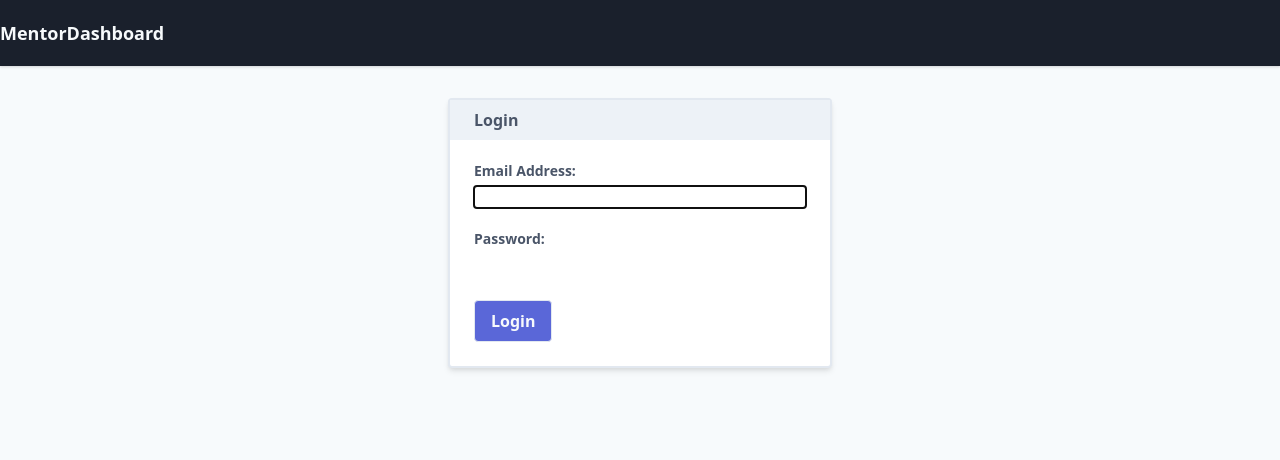
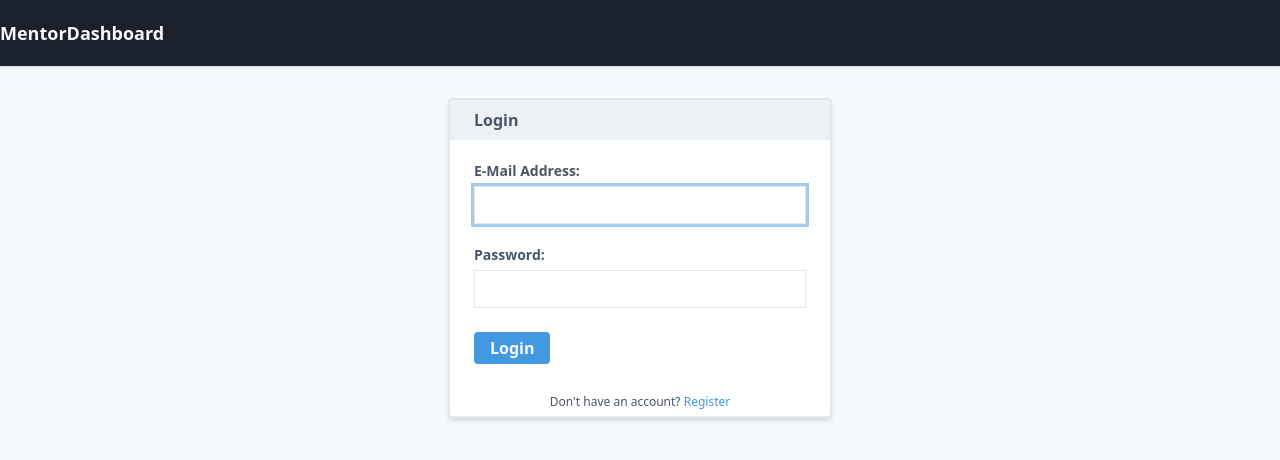
Before and after one commit to MentorDashboard/MentorDashboard, a Flask app: page /login in a window 1280 px wide. Shown: the top 460 px of the page. Run offline with Flask 2, Linux system fonts and the light colour scheme; style sheets or scripts are compiled from the project's sources.

Commit message:
tidying up auth forms

```diff
--- a/templates/auth/login.html
+++ b/templates/auth/login.html
@@ -4,42 +4,57 @@
     <div class="container mx-auto">
         <div class="flex flex-wrap justify-center">
             <div class="w-full max-w-sm">
-                {% include "partials/_messages.html" %}
+                {% include 'partials/_messages.html' %}
                 <div class="flex flex-col break-words bg-white border-2 rounded shadow-md">
 
                     <div class="font-semibold bg-gray-200 text-gray-700 py-3 px-6 mb-0">
                         Login
                     </div>
 
-                    <form class="w-full p-6" method="POST">
+                    <form class="w-full p-6" method="POST" action="{{ url_for('auth.login') }}">
                         {{ form.hidden_tag() }}
+
                         <div class="flex flex-wrap mb-6">
-                            <label for="name" class="block text-gray-700 text-sm font-bold mb-2">
-                                Email Address:
+                            <label for="email" class="block text-gray-700 text-sm font-bold mb-2">
+                                E-Mail Address:
                             </label>
 
-                            <input id="email" type="email" class="form-input w-full" name="email" required
-                                   autocomplete="email" autofocus>
+                            <input id="email" type="email"
+                                   class="appearance-none border w-full py-2 px-3 text-grey-darker leading-tight focus:outline-none focus:shadow-outline"
+                                   name="email" required autocomplete="email" autofocus>
                             {% for error in form.email.errors %}
                                 {{ error }}
                             {% endfor %}
+
                         </div>
 
                         <div class="flex flex-wrap mb-6">
-                            <label for="name" class="block text-gray-700 text-sm font-bold mb-2">
+                            <label for="password" class="block text-gray-700 text-sm font-bold mb-2">
                                 Password:
                             </label>
 
-                            <input id="password" type="password" class="form-input w-full" name="password" required>
+                            <input id="password" type="password"
+                                   class="appearance-none border w-full py-2 px-3 text-grey-darker leading-tight focus:outline-none focus:shadow-outline"
+                                   name="password" required>
                             {% for error in form.password.errors %}
                                 {{ error }}
                             {% endfor %}
                         </div>
 
-                        <div class="flex flex-wrap">
-                            <input type="submit"
-                                   class="inline-block align-middle text-center select-none border font-bold whitespace-no-wrap py-2 px-4 rounded text-base leading-normal no-underline text-gray-100 bg-indigo-600 hover:bg-indigo-700"
-                                   value="Login"/>
+
+                        <div class="flex flex-wrap items-center">
+                            <button type="submit"
+                                    class="bg-blue-500 hover:bg-blue-700 text-gray-100 font-bold py-2 px-4 rounded focus:outline-none focus:shadow-outline">
+                                Login
+                            </button>
+
+                            <p class="w-full text-xs text-center text-gray-700 mt-8 -mb-4">
+                                Don't have an account?
+                                <a class="text-blue-500 hover:text-blue-700 no-underline"
+                                   href="{{ url_for('auth.register') }}">
+                                    Register
+                                </a>
+                            </p>
                         </div>
                     </form>
 
--- a/templates/index.html
+++ b/templates/index.html
@@ -23,7 +23,7 @@
                     New dashboard for Code Institute Mentors, <br/>coming soon!
                 </h2>
                 <h3 class="text-gray-600 text-center font-light tracking-wider text-xl mb-6">
-                    <a href="{{ url_for('auth.register') }}">Request Early Access</a> OR <a
+                    <a href="{{ url_for('auth.register') }}">Register a new account</a> OR <a
                         href="{{ url_for('auth.login') }}">Login Here</a>
                 </h3>
             </div>
--- a/templates/layouts/auth.html
+++ b/templates/layouts/auth.html
@@ -1,20 +1,21 @@
 <!doctype html>
 <html lang="en">
 <head>
-    <meta charset="UTF-8">
-    <meta name="viewport"
-          content="width=device-width, user-scalable=no, initial-scale=1.0, maximum-scale=1.0, minimum-scale=1.0">
-    <meta http-equiv="X-UA-Compatible" content="ie=edge">
+    <meta charset="utf-8">
+    <meta name="viewport" content="width=device-width, initial-scale=1">
+
     <title>MentorDashboard</title>
 
-    <link rel="stylesheet" href="{{ url_for('static', filename='css/app.css') }}">
+    <!-- Styles -->
+    <link href="{{ url_for('static', filename='css/app.css') }}" rel="stylesheet">
 </head>
 <body class="bg-gray-100 h-screen antialiased leading-none">
+<div id="app">
     <nav class="bg-gray-900 shadow mb-8 py-6">
         <div class="container mx-auto px-6 md:px-0">
             <div class="flex items-center justify-center">
                 <div class="mr-6">
-                <a href="#" class="text-lg font-semibold text-gray-100 no-underline">
+                    <a href="{{ url_for('main.index') }}" class="text-lg font-semibold text-gray-100 no-underline">
                         MentorDashboard
                     </a>
                 </div>
@@ -24,8 +25,8 @@
             </div>
         </div>
     </nav>
-{% include "partials/_messages.html" %}
 
     {% block app_content %}{% endblock %}
+</div>
 </body>
 </html>
```
Also changed, not shown: templates/auth/register.html (+14 -5 lines). Lines whose indentation alone changed are shown as unchanged.
